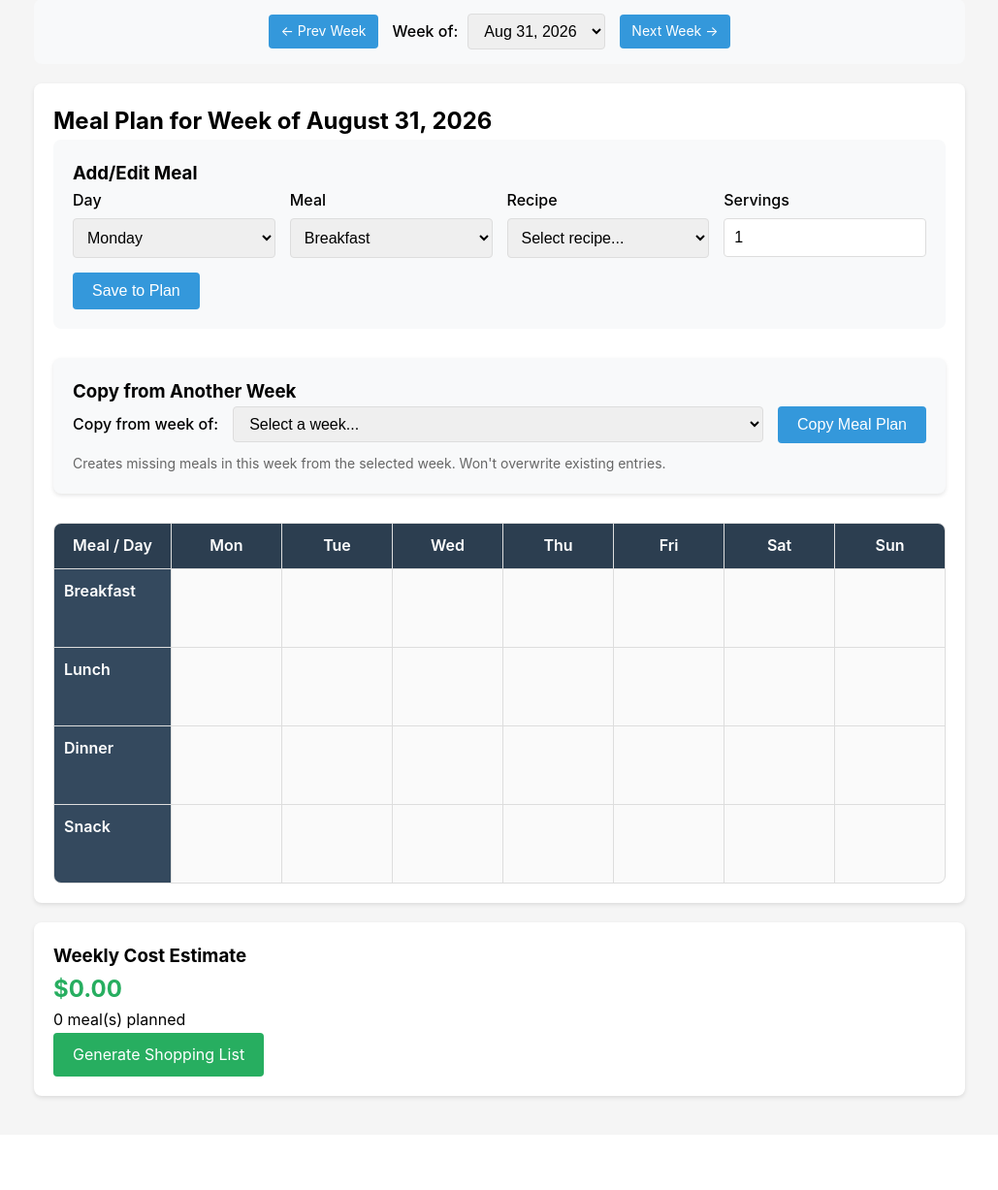
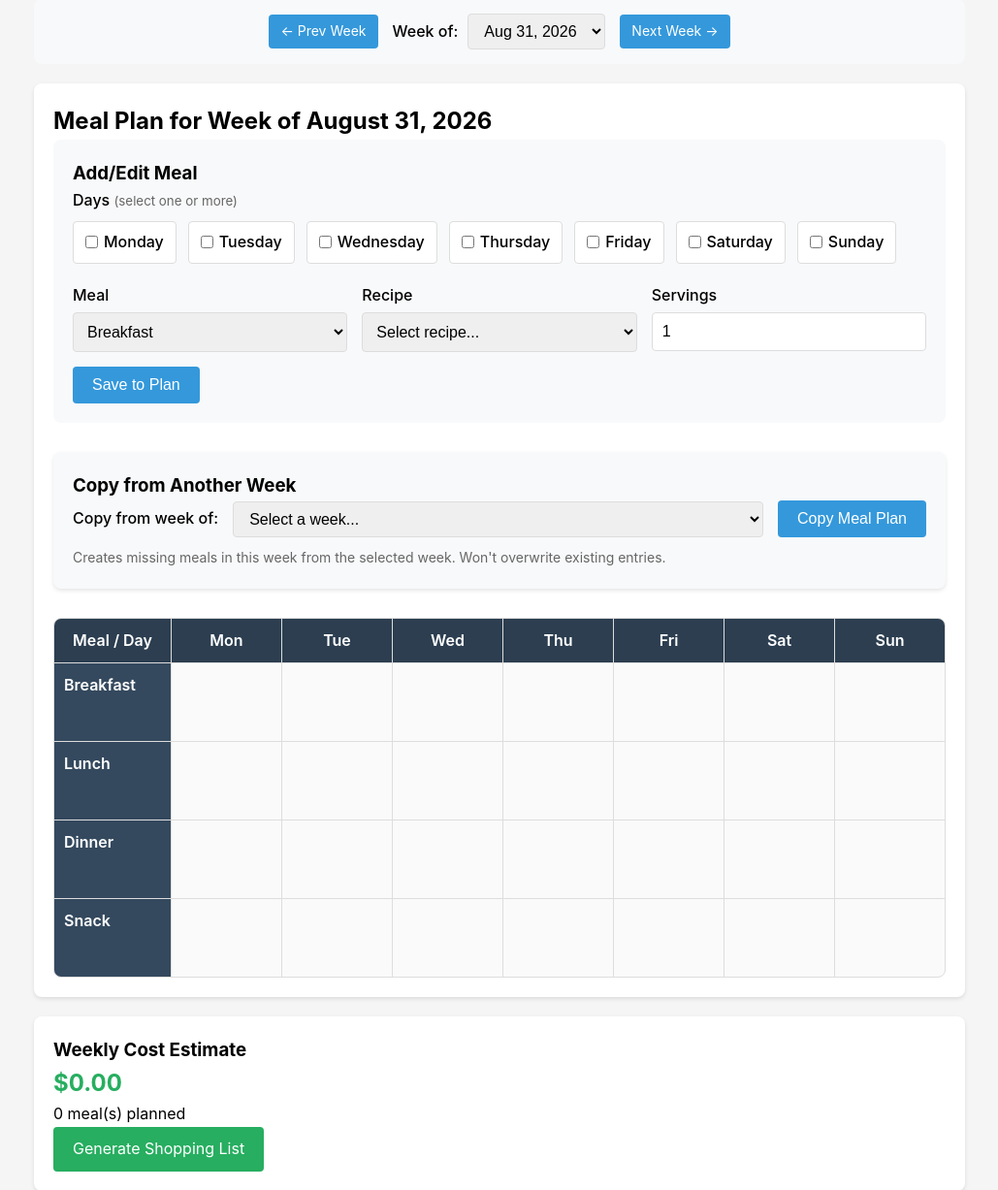
Before and after one commit to trevorH768/dinner_spinner, a Flask app: page /meal-plan in a window 1280 px wide. Shown: the part 177-1404 px from the top of the page at 97% size, without its empty margins (125-1154 px from the left). Before the commit the page ends 1312 px from the top, so only its background shows below. Run offline with Flask 3, Linux system fonts and the light colour scheme.

Commit message:
Meal plan: replace day dropdown with checkboxes for multi-day selection

```diff
--- a/app.py
+++ b/app.py
@@ -414,31 +414,39 @@ def meal_plan():
                     flash('Cannot copy to the same week.')
             return redirect(url_for('meal_plan', week=week_start.strftime('%Y-%m-%d')))
 
-        day = request.form['day']
+        # Handle multiple days from checkboxes
+        days_selected = request.form.getlist('days')
+        if not days_selected:
+            flash('Please select at least one day!')
+            return redirect(url_for('meal_plan', week=week_start.strftime('%Y-%m-%d')))
+
         meal_type = request.form['meal_type']
         recipe_id = int(request.form['recipe_id'])
         servings = int(request.form.get('servings', 1))
 
-        # Check if entry exists
-        existing = MealPlan.query.filter_by(
-            week_start=week_start, day=day, meal_type=meal_type
-        ).first()
+        count = 0
+        for day in days_selected:
+            # Check if entry exists
+            existing = MealPlan.query.filter_by(
+                week_start=week_start, day=day, meal_type=meal_type
+            ).first()
 
-        if existing:
-            existing.recipe_id = recipe_id
-            existing.servings = servings
-        else:
-            mp = MealPlan(
-                week_start=week_start,
-                day=day,
-                meal_type=meal_type,
-                recipe_id=recipe_id,
-                servings=servings
-            )
-            db.session.add(mp)
+            if existing:
+                existing.recipe_id = recipe_id
+                existing.servings = servings
+            else:
+                mp = MealPlan(
+                    week_start=week_start,
+                    day=day,
+                    meal_type=meal_type,
+                    recipe_id=recipe_id,
+                    servings=servings
+                )
+                db.session.add(mp)
+            count += 1
 
         db.session.commit()
-        flash('Meal plan updated!')
+        flash(f'Meal plan updated for {count} day(s)!')
         return redirect(url_for('meal_plan', week=week_start.strftime('%Y-%m-%d')))
 
     recipes = Recipe.query.all()
--- a/templates/meal_plan.html
+++ b/templates/meal_plan.html
@@ -8,15 +8,19 @@
 
     <form method="POST" style="margin-bottom: 30px; padding: 20px; background: #f8f9fa; border-radius: 8px;">
         <h3>Add/Edit Meal</h3>
+
+        <div class="form-group">
+            <label>Days <small style="color: #666; font-weight: normal;">(select one or more)</small></label>
+            <div style="display: flex; flex-wrap: wrap; gap: 12px; margin-top: 8px;">
+                {% for day in days %}
+                <label style="display: flex; align-items: center; gap: 6px; cursor: pointer; padding: 8px 12px; background: white; border: 1px solid #ddd; border-radius: 4px; transition: all 0.2s;">
+                    <input type="checkbox" name="days" value="{{ day }}" style="width: auto; margin: 0;"> {{ day }}
+                </label>
+                {% endfor %}
+            </div>
+        </div>
+
         <div class="form-row">
-            <div class="form-group">
-                <label>Day</label>
-                <select name="day" required>
-                    {% for day in days %}
-                    <option value="{{ day }}">{{ day }}</option>
-                    {% endfor %}
-                </select>
-            </div>
             <div class="form-group">
                 <label>Meal</label>
                 <select name="meal_type" required>
```
